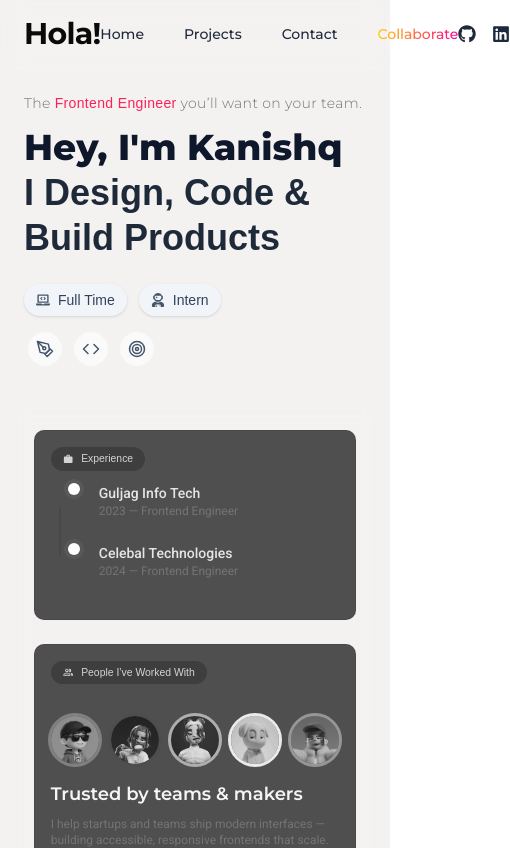
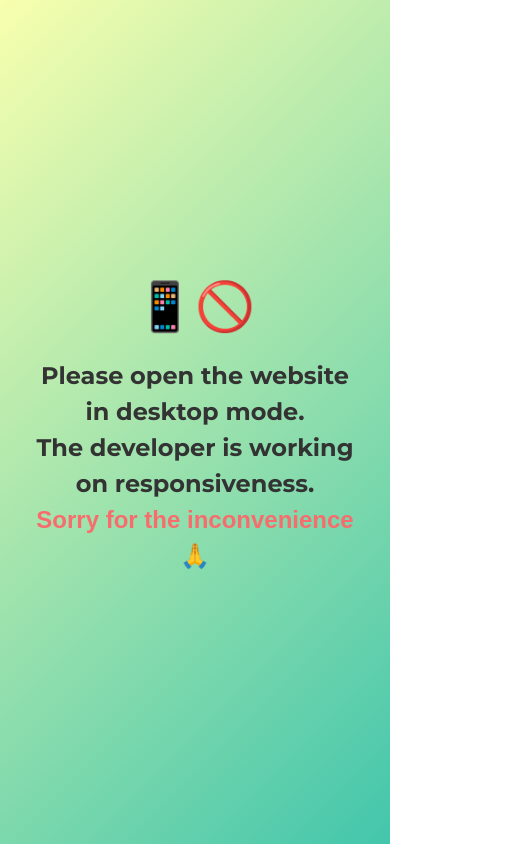
Before and after one commit to kanishq-17/Portfolio, a React (Vite) app: page / in a window 390 px wide. Shown: the top 848 px of the page, 510 px wide, since content can reach past the window. Built offline with nearby package versions, Linux system fonts and the light colour scheme; a web font is replaced by a local one.

Commit message:
Add MobileWarning for mobile view and fix App.jsx responsive logic

```diff
--- a/src/App.jsx
+++ b/src/App.jsx
@@ -1,12 +1,26 @@
 import { Route, Routes } from "react-router-dom";
+import { useState, useEffect } from "react";
 import CenterPage from "./components/CenterPage";
 import Footer from "./components/Footer";
 import Header from "./components/Header";
 import Contact from "./router/Contact";
 import LetsCollaborate from "./router/LetsCollaborate";
 import ProjectPage from "./components/ProjectPage";
+import MobileWarning from "./components/MobileWarning";
 
 const App = () => {
+  const [isMobile, setIsMobile] = useState(window.innerWidth <= 500);
+
+  useEffect(() => {
+    const handleResize = () => setIsMobile(window.innerWidth <= 500);
+    window.addEventListener("resize", handleResize);
+    return () => window.removeEventListener("resize", handleResize);
+  }, []);
+
+  if (isMobile) {
+    return <MobileWarning />;
+  }
+
   return (
     <div className="bg-[#f4f1f1]">
       <Header />
--- /dev/null
+++ b/src/components/MobileWarning.jsx
@@ -0,0 +1,42 @@
+import React from "react";
+
+const warningStyle = {
+  minHeight: "100vh",
+  width: "100vw",
+  background: "linear-gradient(135deg, #f8ffae 0%, #43c6ac 100%)",
+  display: "flex",
+  flexDirection: "column",
+  justifyContent: "center",
+  alignItems: "center",
+  textAlign: "center",
+  color: "#333",
+  padding: "2rem",
+  zIndex: 10000,
+  position: "fixed",
+  top: 0,
+  left: 0,
+};
+
+const textStyle = {
+  fontSize: "1.5rem",
+  fontWeight: "bold",
+  maxWidth: "90vw",
+  lineHeight: 1.5,
+};
+
+const emojiStyle = { fontSize: "3rem", marginBottom: "1rem" };
+
+export default function MobileWarning() {
+  return (
+    <div style={warningStyle}>
+      <div style={emojiStyle}>📱🚫</div>
+      <div style={textStyle}>
+        Please open the website in desktop mode.
+        <br />
+        The developer is working on responsiveness.
+        <br />
+        <span style={{ color: "#f76d6d" }}>Sorry for the inconvenience 🙏</span>
+      </div>
+    </div>
+  );
+}
```
